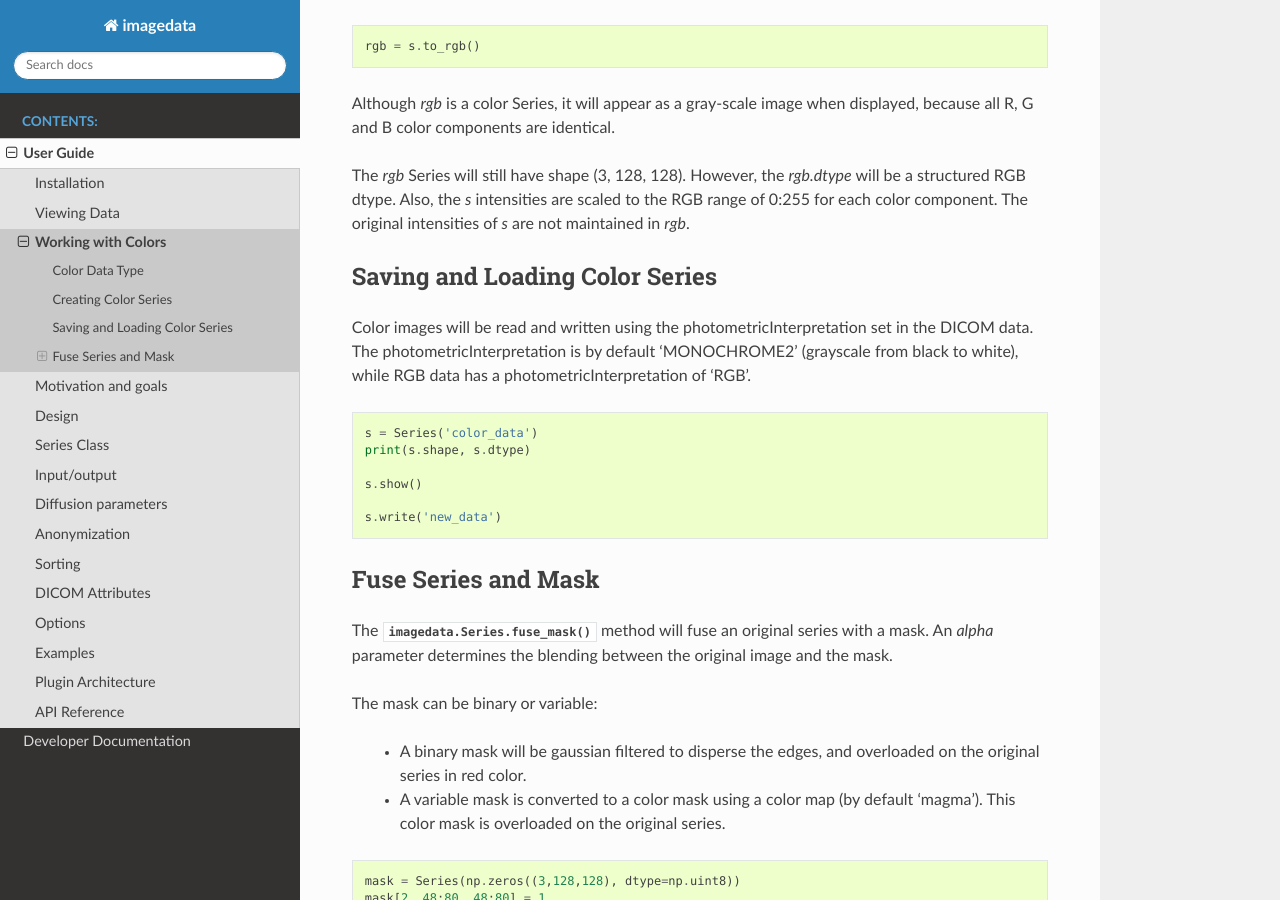
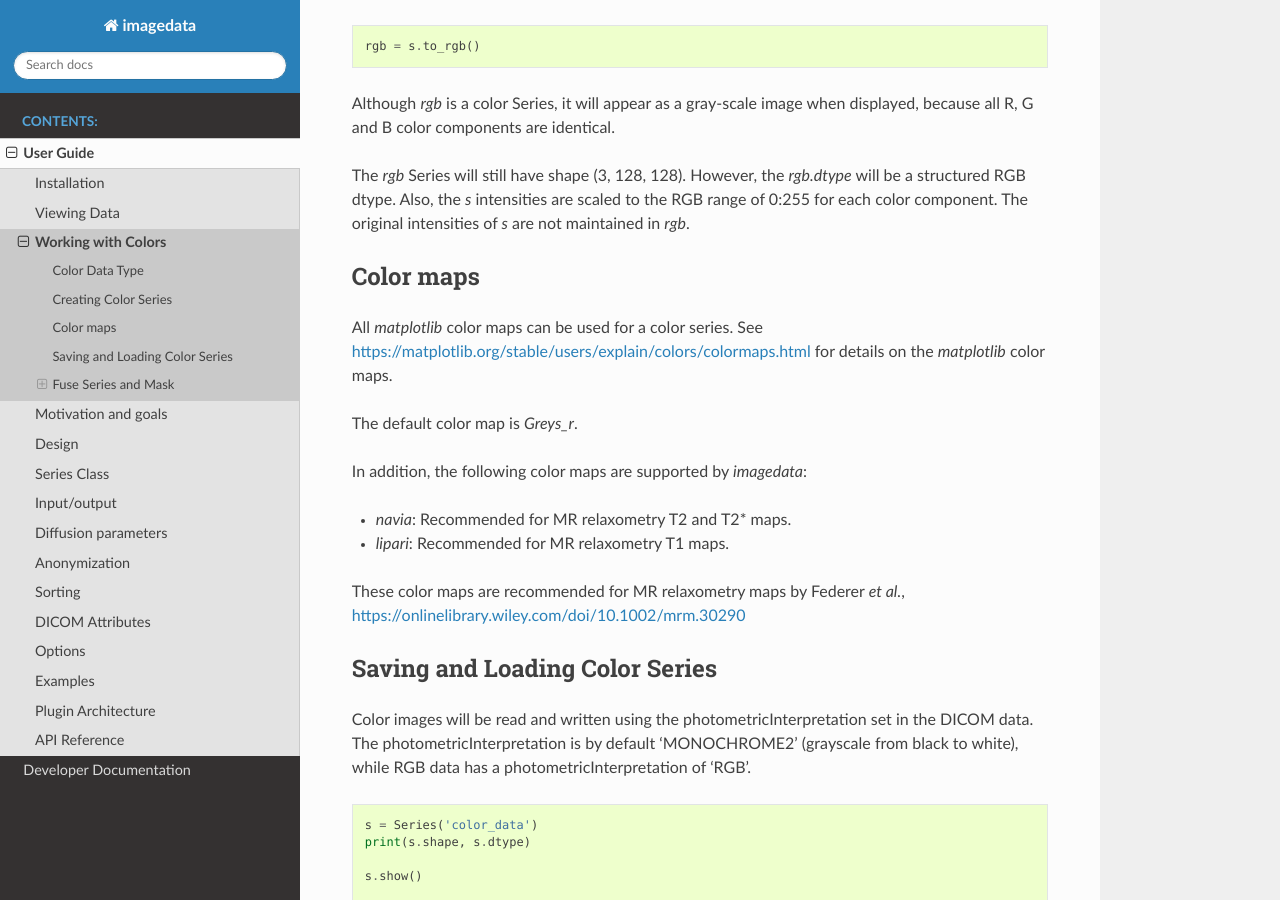
Before and after one commit to erling6232/imagedata, a Sphinx documentation site: the page built from docs/Colors.rst, in a window 1280 px wide and 900 px high, scrolled down 827 px. Built offline with Sphinx 7.4.7 and the Read the Docs theme 3.1.0, drawn with Linux system fonts in a browser that asks for light colours; pages that are not in the unit, such as notebooks, are missing from menus.

Commit message:
Added color map documentation.

```diff
--- a/docs/Colors.rst
+++ b/docs/Colors.rst
@@ -54,6 +54,24 @@ Also, the `s` intensities are scaled to the RGB range of 0:255 for each
 color component.
 The original intensities of `s` are not maintained in `rgb`.
 
+Color maps
+----------
+
+All `matplotlib` color maps can be used for a color series. See
+https://matplotlib.org/stable/users/explain/colors/colormaps.html
+for details on the `matplotlib` color maps.
+
+The default color map is `Greys_r`.
+
+In addition, the following color maps are supported by `imagedata`:
+
+* `navia`: Recommended for MR relaxometry T2 and T2* maps.
+* `lipari`: Recommended for MR relaxometry T1 maps.
+
+These color maps are recommended for MR relaxometry maps by Federer *et al.*,
+https://onlinelibrary.wiley.com/doi/10.1002/mrm.30290
+
+
 Saving and Loading Color Series
 -------------------------------
 
```
